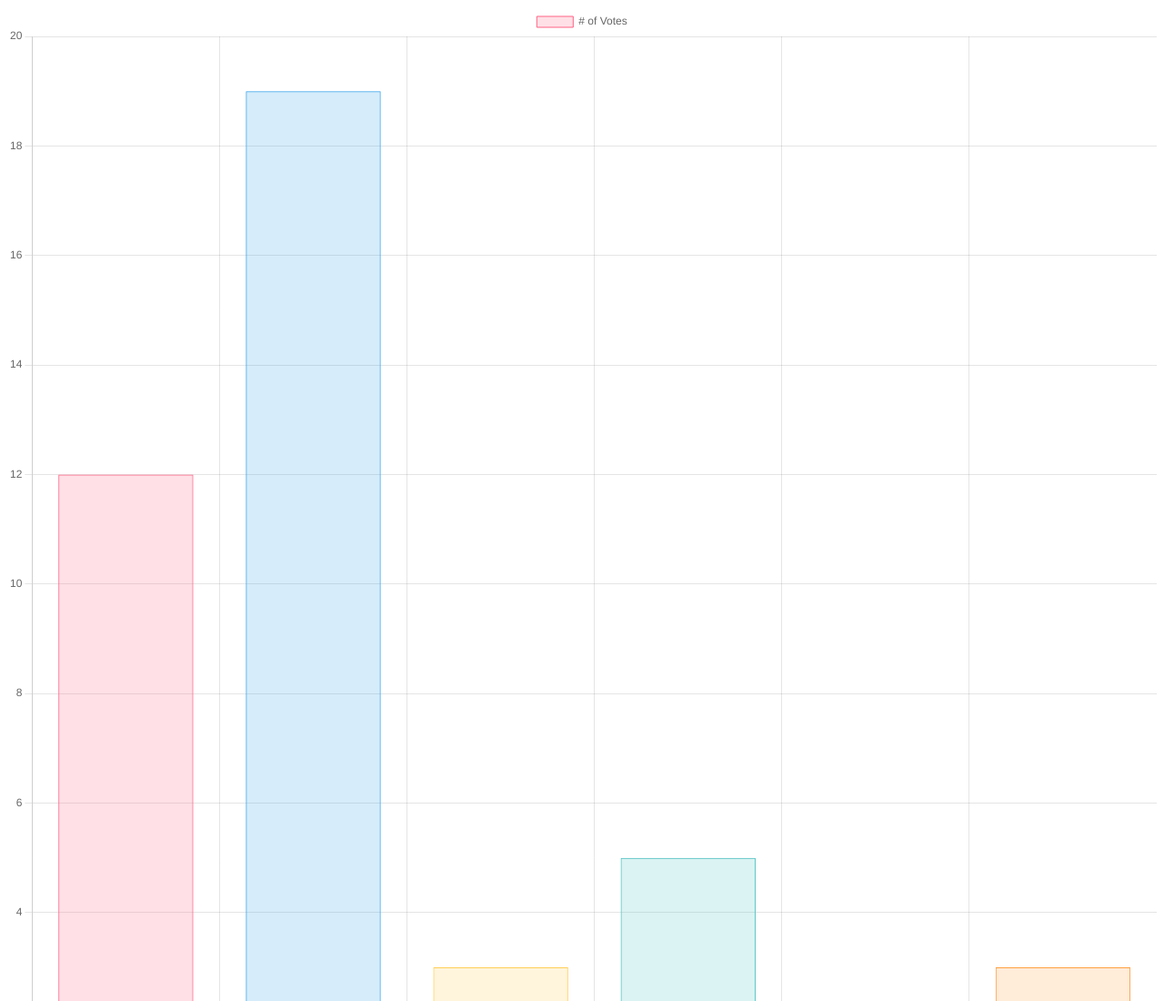
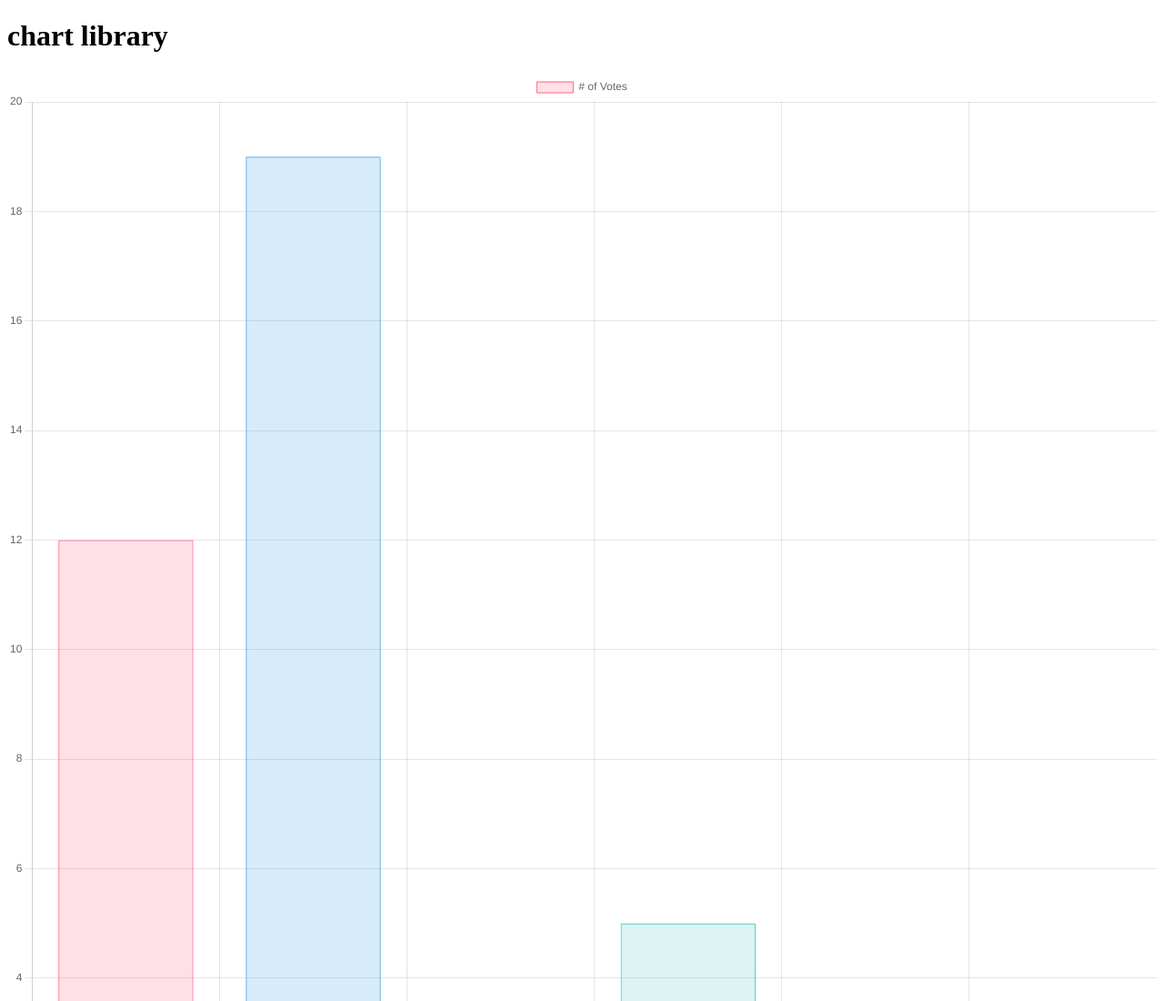
Before and after one commit to Naveen2301-stack/JavaScript_Snippets, a plain HTML site: page Chart/index.html in a window 1280 px wide. Shown: the top 1100 px of the page at 91% size. Drawn offline with nearby package versions, Linux system fonts and the light colour scheme.

Commit message:
added h1 tag for chart

```diff
--- a/Chart/index.html
+++ b/Chart/index.html
@@ -10,6 +10,7 @@
     </script>
 </head>
 <body>
+    <h1>chart library</h1>
     <div class="container">
     <canvas id="myChart" width="400" height="400"></canvas>
 </div>
```
